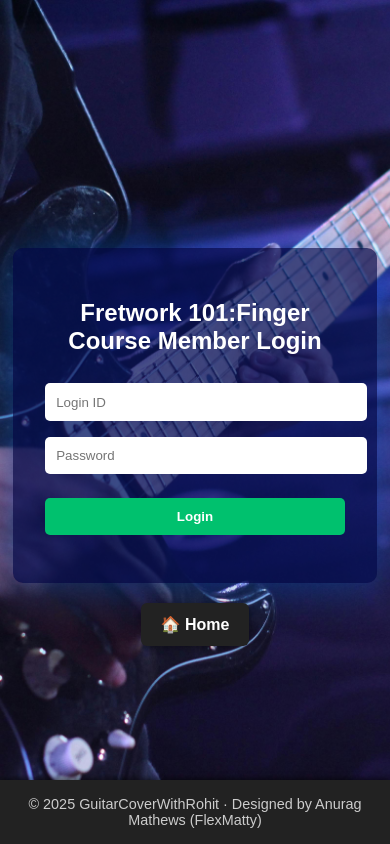
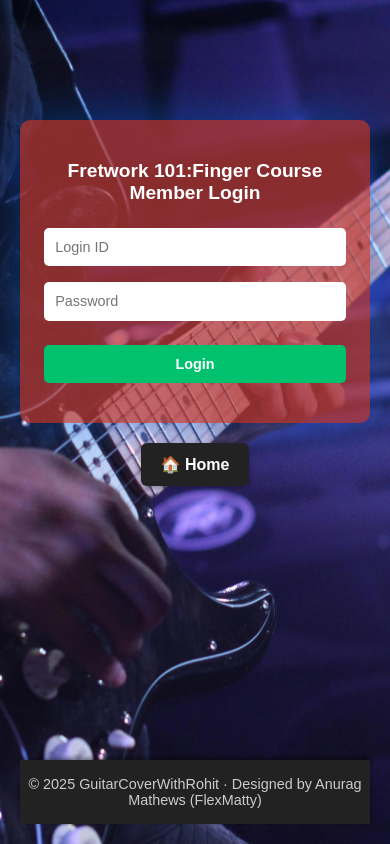
Before and after one commit to RohitOnStrings/MemberPortal2, a plain HTML site: page index.html in a window 390 px wide. Drawn offline with Linux system fonts and the light colour scheme.

Commit message:
Update style.css

```diff
--- a/style.css
+++ b/style.css
@@ -9,15 +9,19 @@ body {
   display: flex;
   justify-content: center;
   align-items: center;
+  flex-direction: column; /* stack vertically on mobile */
+  padding: 20px;
+  box-sizing: border-box;
 }
 
 .login-box {
-  background-color: rgba(2, 15, 84, 0.7); /* dark transparent box */
+  background-color: rgba(189, 57, 52, 0.7);
   padding: 2rem;
   border-radius: 10px;
   text-align: center;
   color: #ffffff;
-  width: 300px;
+  width: 100%;
+  max-width: 320px; /* responsive limit */
   box-shadow: 0 0 50px rgba(0, 99, 221, 0.5);
 }
 
@@ -27,6 +31,7 @@ body {
   margin: 0.5rem 0;
   border-radius: 5px;
   border: none;
+  box-sizing: border-box;
 }
 
 .login-box button {
@@ -45,17 +50,45 @@ body {
   background-color: #009c57;
 }
 
-
 footer {
   width: 100%;
   text-align: center;
   padding: 1rem 0;
-      position: fixed;
-      bottom: 0;
-      left: 0;
   background: #222;
   color: #ccc;
   font-size: 0.9rem;
   user-select: none;
   box-shadow: 0 -2px 5px rgba(0,0,0,0.5);
+  margin-top: auto; /* push to bottom */
 }
+
+/* Responsive Adjustments */
+@media (max-width: 768px) {
+  body {
+    align-items: flex-start;
+  }
+
+  .login-box {
+    margin-top: 50px;
+  }
+
+  footer {
+    position: relative; /* no overlap on small screens */
+  }
+}
+
+@media (max-width: 480px) {
+  .login-box {
+    padding: 1.5rem;
+    max-width: 100%;
+  }
+
+  .login-box h2 {
+    font-size: 1.2rem;
+  }
+
+  .login-box input,
+  .login-box button {
+    font-size: 0.9rem;
+  }
+}
```
Lines whose indentation alone changed are shown as unchanged.
